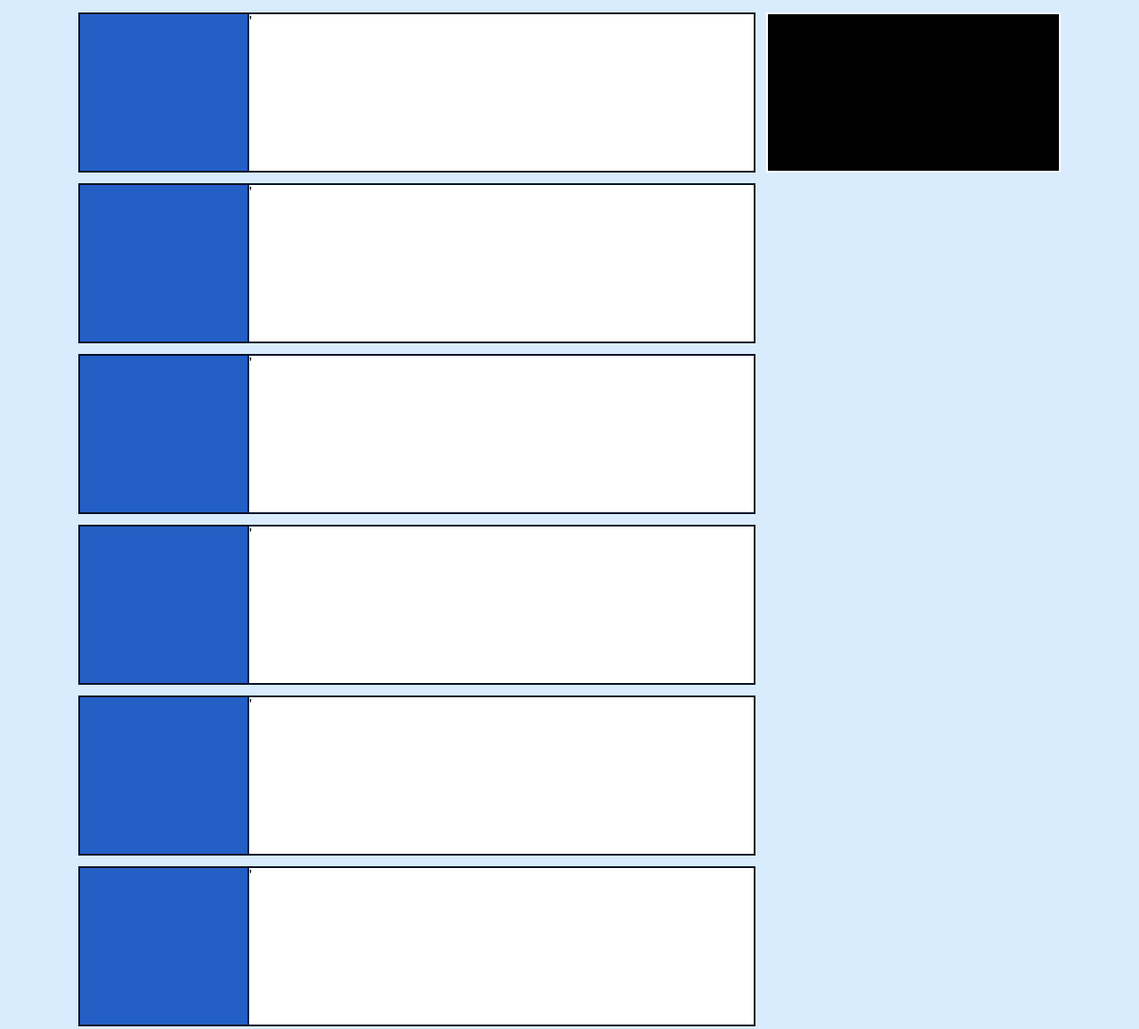
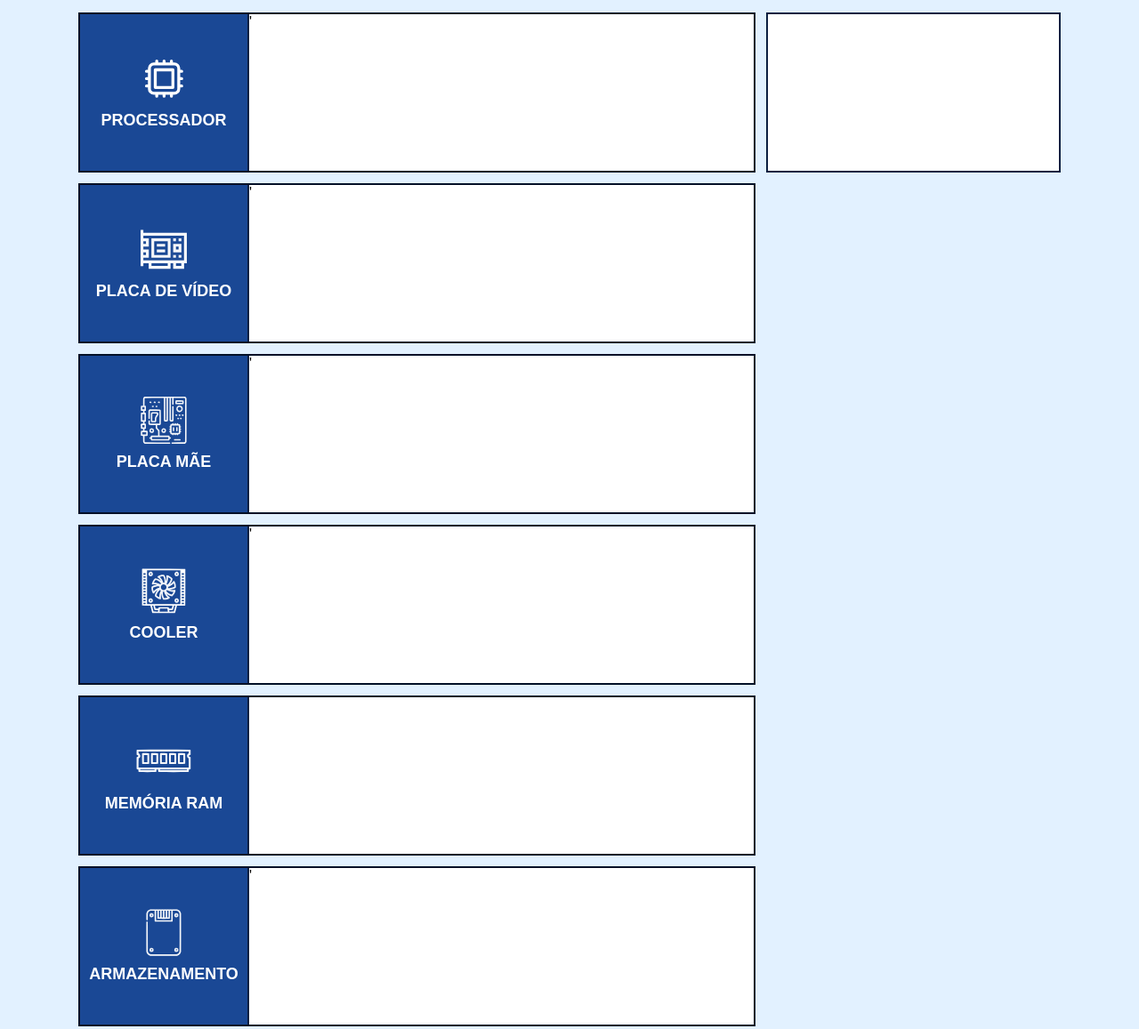
Before and after one commit to thiago8844/Projeto-Integrador-DH, a plain HTML site: page monte-seu-pc.html in a window 1280 px wide. Shown: the part 240-1397 px from the top of the page at 89% size. Drawn offline with Linux system fonts and the light colour scheme; a web font is replaced by a local one.

Commit message:
Adicionei os icones das peças nos divs

```diff
--- a/css/container.css
+++ b/css/container.css
@@ -1,7 +1,7 @@
 .container {
 
   max-width: 1920px;
-  background-color: #aad6ff55;
+
   display: grid;
   grid-template-columns: 100%;
   grid-template-rows: auto auto auto;
--- a/css/main.css
+++ b/css/main.css
@@ -1,6 +1,3 @@
-body {
-  background-color: #d2e7fa55;
-}
 
 main {
   width: 90%;
@@ -39,10 +36,27 @@ main .opcoes-pecas .opcao .imagem-componente {
   width: 19rem;
   height: 100%;
 
-  background-color: #235fc5;
+  background-color: #1a4895;
   border-right: 2px solid #0c1f41;
+  color: white;
+  font-size: 1.2rem;
+
+  display: flex;
+  flex-direction: column;
+  justify-content: center;
+  align-items: center;
+  gap: 1rem;
+
 }
 
+main .opcoes-pecas .opcao .imagem-componente svg {
+  height: 30%;
+}
+
+main .opcoes-pecas .opcao .imagem-componente img {
+
+  height: 30%;
+}
 /* =-=-=- Caixa do valor total -=-=-=- */
 
 main .valor-total {
@@ -50,6 +64,6 @@ main .valor-total {
   height: 180px;
 
 
-  background-color: black;
-  border: white solid 2px;
+  background-color: #ffffff;
+  border: 2px solid #0c1f41;
 }
--- a/monte-seu-pc.html
+++ b/monte-seu-pc.html
@@ -22,6 +22,7 @@
       body {
         font-size: 1.6rem;
         font-family: Sofia Sans, sans-serif;
+        background-color: #aad6ff55;;
       }
     </style>
 
@@ -224,35 +225,70 @@
       <section class="banner-monteseupc"></section>
       <main>
         <div class="opcoes-pecas">
+
           <div class="opcao op1">
-            <div class="imagem-componente"></div>
+            <div class="imagem-componente">
+              <svg xmlns="http://www.w3.org/2000/svg" fill="none" viewBox="0 0 24 24" stroke-width="1.5" stroke="currentColor" class="w-6 h-6">
+                <path stroke-linecap="round" stroke-linejoin="round" d="M8.25 3v1.5M4.5 8.25H3m18 0h-1.5M4.5 12H3m18 0h-1.5m-15 3.75H3m18 0h-1.5M8.25 19.5V21M12 3v1.5m0 15V21m3.75-18v1.5m0 15V21m-9-1.5h10.5a2.25 2.25 0 002.25-2.25V6.75a2.25 2.25 0 00-2.25-2.25H6.75A2.25 2.25 0 004.5 6.75v10.5a2.25 2.25 0 002.25 2.25zm.75-12h9v9h-9v-9z" />
+              </svg>
+              <h2>PROCESSADOR</h2>
+            </div>
             <div class="caixa-selecao">'</div>
           </div>
+
           <div class="opcao op2">
-            <div class="imagem-componente"></div>
+            <div class="imagem-componente">
+              <img src="img/icones-peças/graphics-card.svg" alt="">
+              <h2>PLACA DE VÍDEO</h2>
+            </div>
             <div class="caixa-selecao">'</div>
           </div>
+
           <div class="opcao op3">
-            <div class="imagem-componente"></div>
+            <div class="imagem-componente">
+              <img src="img/icones-peças/motherboard.svg" alt="">
+              <h2>PLACA MÃE</h2>
+            </div>
             <div class="caixa-selecao">'</div>
           </div>
           <div class="opcao op4">
-            <div class="imagem-componente"></div>
+            <div class="imagem-componente">
+              <img src="img/icones-peças/cooler.svg" alt="">
+              <h2>COOLER</h2>
+            </div>
             <div class="caixa-selecao">'</div>
           </div>
           <div class="opcao op5">
-            <div class="imagem-componente"></div>
-            <div class="caixa-selecao">'</div>
+            <div class="imagem-componente">
+              <img src="img/icones-peças/ram.svg" alt="">
+              <h2>MEMÓRIA RAM</h2>
+            </div>
+            <div class="caixa-selecao"></div>
           </div>
           <div class="opcao op6">
-            <div class="imagem-componente"></div>
+            <div class="imagem-componente">
+              <img src="img/icones-peças/solid-state-drive.svg" alt="">
+              <h2>ARMAZENAMENTO</h2>
+            </div>
             <div class="caixa-selecao">'</div>
           </div>
           <div class="opcao op7">
-            <div class="imagem-componente"></div>
+            <div class="imagem-componente">
+              <img src="img/icones-peças/power-supply (1).svg" alt="">
+              <h2>FONTE</h2>
+            </div>
+            <div class="caixa-selecao">'</div>
+          </div>
+
+          <div class="opcao op8">
+            <div class="imagem-componente">
+              <img src="img/icones-peças/computer-tower.svg" alt="">
+              <h2>GABINETE</h2>
+            </div>
             <div class="caixa-selecao">'</div>
           </div>
         </div>
+
         <div class="valor-total"></div>
       </main>
 
@@ -558,5 +594,7 @@
         </div>
       </footer>
     </div>
+
+
   </body>
 </html>
```
Also changed, not shown: img/Novo Documento de Texto.txt (deleted), img/icones-peças/computer-tower.svg (added), img/icones-peças/cooler.svg (added), img/icones-peças/graphics-card.svg (added), img/icones-peças/motherboard.svg (added), img/icones-peças/power-supply (1).svg (added), img/icones-peças/ram.svg (added), img/icones-peças/solid-state-drive.svg (added).
